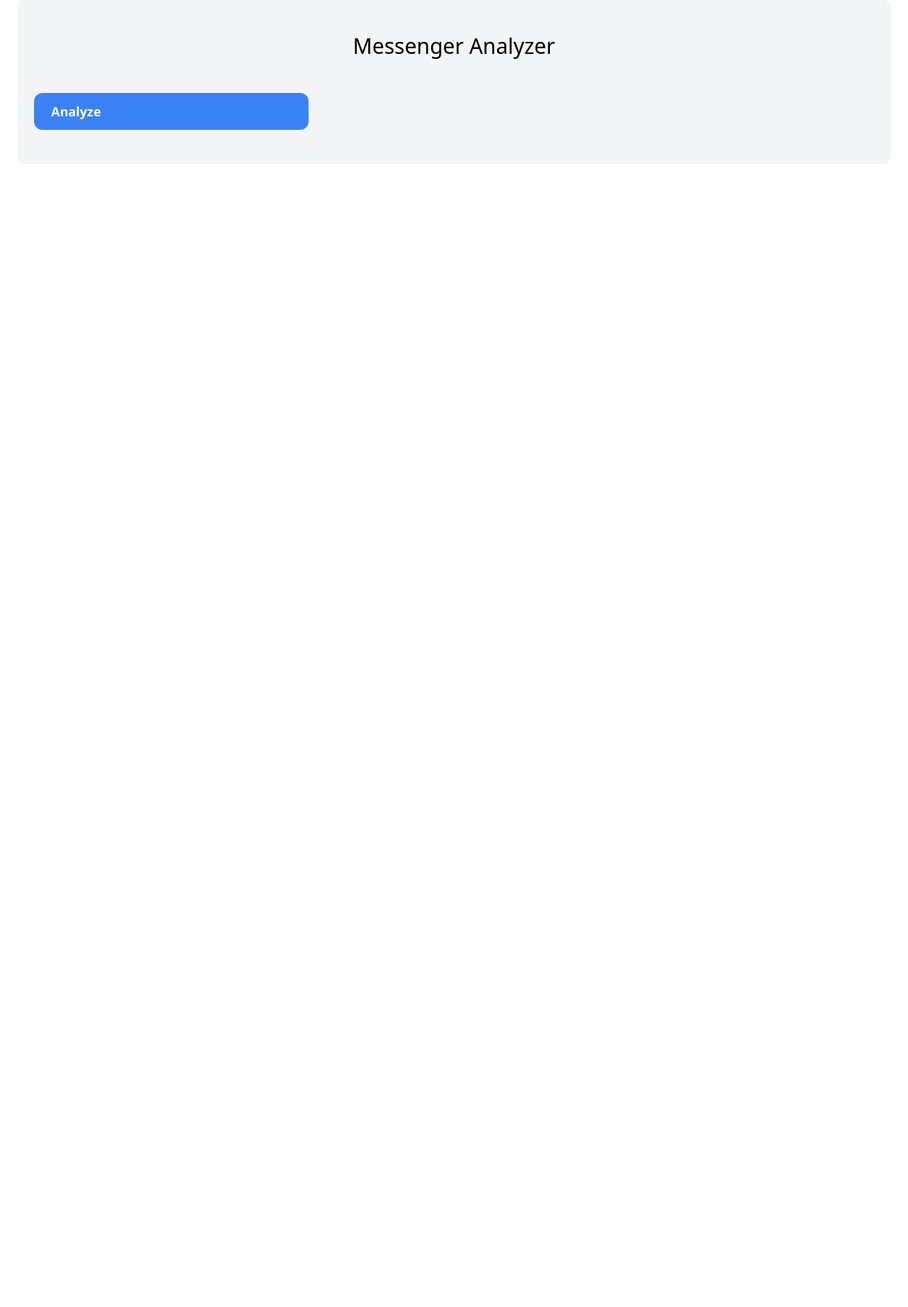
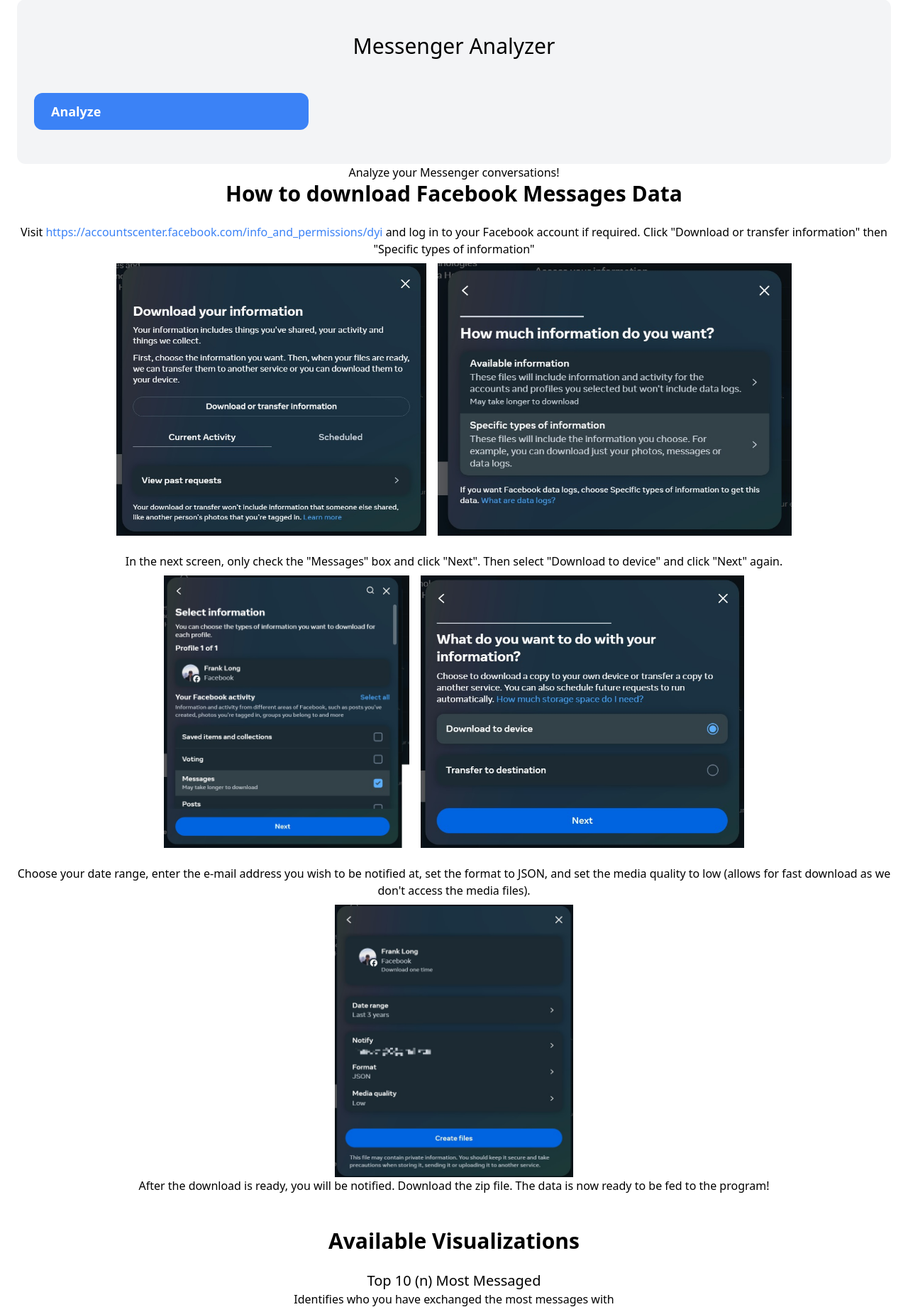
Before and after one commit to frankclong/Messenger-Analyzer, a Django app: page / in a window 1280 px wide. Shown: the part 126-1968 px from the top of the page at 71% size. Before the commit the page ends 309 px from the top, so only its background shows below. Run offline with Django 4.2, Linux system fonts and the light colour scheme; some libraries are stand-ins or nearby versions.

Commit message:
Update how-to and info

```diff
--- a/core/templates/core/index.html
+++ b/core/templates/core/index.html
@@ -11,5 +11,5 @@
         </div>
     </div>
 
-    {% comment %} {% include "core/info.html" %} {% endcomment %}
+    {% include "core/info.html" %}
 {% endblock %}
--- a/core/templates/core/info.html
+++ b/core/templates/core/info.html
@@ -1,97 +1,78 @@
-<h1 id="messenger-analyzer">Messenger-Analyzer</h1>
+{% load static %}
+<div class="content-center text-center items-center justify-center">
   <p>Analyze your Messenger conversations!</p>
 
-<h2 id="how-to-download-facebook-messages-data">How to download Facebook Messages Data</h2>
-<ol>
-  <li>
-    After logging in to facebook.com, click the dropdown menu in the top right corner. Select &quot;Settings &amp; Privacy&quot; --&gt; &quot;Settings&quot;
-    <br />
-  </li>
-</ol>
+  <div>
+    <h2 id="how-to-download-facebook-messages-data" class="text-3xl font-semibold">How to download Facebook Messages Data</h2>
+    <div class="mt-6">
       <p>
-  <img src="./img/dlfb1.JPG" alt="alt text" />
-  <img src="./img/dlfb2.JPG" alt="alt text" />
+        Visit <a href="https://accountscenter.facebook.com/info_and_permissions/dyi" target="_blank" class="text-blue-500">https://accountscenter.facebook.com/info_and_permissions/dyi</a> and log in to your Facebook account if required. Click "Download or transfer information" then "Specific types of information"
       </p>
-<ol>
-  <li>
-    On the left panel, select &quot;Your Facebook Information&quot;. Then click on &quot;View&quot; by &quot;Download Your Information&quot;
-    <br />
-  </li>
-</ol>
+      <div class="flex justify-center items-center pt-2 space-x-4">
+        <img src="{% static 'img/dlfb1.JPG' %}" alt="alt text" class="h-96" />
+        <img src="{% static 'img/dlfb2.JPG' %}" alt="alt text" class="h-96" />
+      </div>
+    </div>
+    <div class="mt-6">
       <p>
-  <img src="./img/dlfb3.JPG" alt="alt text" />
-  <img src="./img/dlfb4.JPG" alt="alt text" />
+        In the next screen, only check the "Messages" box and click "Next". Then select "Download to device" and click "Next" again.
       </p>
-<ol>
-  <li>
-    Choose your date range, set the media quality to low (allows for fast download as we don&#39;t access the media files), and set the format to JSON. In the selection menu beneath, &quot;Deselect All&quot; then check off &quot;Messages&quot;
-    <br />
-  </li>
-</ol>
+      <div class="flex justify-center items-center pt-2 space-x-4">
+        <img src="{% static 'img/dlfb3.JPG' %}" alt="alt text" class="h-96"/>
+        <img src="{% static 'img/dlfb4.JPG' %}" alt="alt text" class="h-96"/>
+      </div>
+    </div>
+    <div class="mt-6">
       <p>
-  <img src="./img/dlfb5.JPG" alt="alt text" />
+        Choose your date range, enter the e-mail address you wish to be notified at, set the format to JSON, and set the media quality to low (allows for fast download as we don&#39;t access the media files).
       </p>
-<ol>
-  <li>After the download is ready, you will be notified. Download the zip file. The data is now ready to be fed to the program!</li>
-</ol>
-<h2 id="major-functions">Major functions</h2>
-<h3 id="load-">load()</h3>
-<p>Connects to local MongoDB database and creates two collections:</p>
-<ul>
-  <li>contacts - each document has a name and contact_id field</li>
-  <li>messages - collection of all messages sent and received as per the provided JSON files. Additional fields for conversation identification and dates are added</li>
-</ul>
-<h3 id="update-">update()</h3>
-<p>Connects to local MongoDB and adds data to the existing collections. This is almost identical to load(). Kept separate for now in case of future changes.</p>
-<h3 id="cleanup-">cleanup()</h3>
-<p>Connects to local MongoDB and looks through the messages collection for documents that have the same &quot;timestamp&quot;, &quot;sender_name&quot;, and &quot;content&quot;. Keeps the first document and removes subsequent ones.</p>
-<h3 id="getlastmessage-">getLastMessage()</h3>
+      <div class="flex justify-center items-center pt-2">
+        <img src="{% static 'img/dlfb5.JPG' %}" alt="alt text" class="h-96"/>
+      </div>
       <p>
-  Returns the date of the last message in the database. This allows you to know which date to start at when downloading data again to update the database. Note that since Facebook does not allow you to specify the hour, it is recommended to start on the next day. Unfortunately, you will miss any messages sent the previous day after the last download. Due to addition of the <code>cleanup()</code> function, you can now start retrieving on the day returned by this function, but cleanup time may be long.
+        After the download is ready, you will be notified. Download the zip file. The data is now ready to be fed to the program!
       </p>
-<h3 id="getname-">getName()</h3>
-<p>Determines the name of the owner of the inbox by assuming that name is the one with the highest total messages sent count.</p>
-<h3 id="main-">main()</h3>
-<p>Launches the tkinter GUI to allow the user to select various visualizations built using Matplotlib, Pandas, and Seaborn with data queried from MongoDB.</p>
-<h2 id="available-visualizations">Available Visualizations</h2>
-<p>Note that date filters will be added soon.</p>
-<h3 id="top-10-n-most-messaged">Top 10 (n) Most Messaged</h3>
+    </div>
+  </div>
+
+
+  <div class="mt-12">
+    <h2 id="available-visualizations" class="text-3xl font-semibold">Available Visualizations</h2>
+    <h3 id="top-10-n-most-messaged" class="mt-6 text-xl">Top 10 (n) Most Messaged</h3>
     <p>
-  Identifies who you have exchanged the most messages with ever! WARNING: Results may surprise you
-  <br />
+      Identifies who you have exchanged the most messages with
     </p>
-<p>
-  <img src="./img/topn.png" alt="alt text" />
-</p>
-<h3 id="messages-over-time-sent-and-received-">Messages over time (sent and received)</h3>
+    <div class="flex justify-center items-center pt-2 space-x-4">
+      <img src="{% static 'img/topn.png' %}" alt="alt text" />
+    </div>
+    <h3 id="messages-over-time-sent-and-received-" class="mt-6 text-xl">Messages over time (sent and received)</h3>
     <p>
       Shows activity over time. May be able to identify cyclical patterns or trends. Can also see the effect of certain events on your messaging habits (e.g. Do I talk to more people during a global pandemic?)
-  <br />
     </p>
-<p>
-  <img src="./img/msg_v_time.PNG" alt="alt text" />
-</p>
-<h3 id="messages-over-time-with-a-specific-contact-sent-and-received-">Messages over time with a specific contact (sent and received)</h3>
+    <div class="flex justify-center items-center pt-2 space-x-4">
+      <img src="{% static 'img/msg_v_time.PNG' %}" alt="alt text" />
+    </div>
+    <h3 id="messages-over-time-with-a-specific-contact-sent-and-received-" class="mt-6 text-xl">Messages over time with a specific contact (sent and received)</h3>
     <p>
       Similar to above.
-  <br />
     </p>
-<p>
-  <img src="./img/msg_v_time_contact.png" alt="alt text" />
-</p>
-<h3 id="hourly-distribution-of-sent-messages">Hourly Distribution of sent messages</h3>
+    <div class="flex justify-center items-center pt-2 space-x-4">
+      <img src="{% static 'img/msg_v_time_contact.png' %}" alt="alt text" />
+    </div>
+    <h3 id="hourly-distribution-of-sent-messages" class="mt-6 text-xl">Hourly Distribution of sent messages</h3>
     <p>
       Provides information on when you are most likely to reply. Can be used to identify unhealthy patterns or habits.
-  <br />
     </p>
-<p>
-  <img src="./img/msg_dist.JPG" alt="alt text" />
-</p>
-<h3 id="word-spectrum">Word spectrum</h3>
+    <div class="flex justify-center items-center pt-2 space-x-4">
+      <img src="{% static 'img/msg_dist.JPG' %}" alt="alt text" />
+    </div>
+    <h3 id="word-spectrum" class="mt-6 text-xl">Word spectrum</h3>
     <p>
       For a specific contact, identify which words you are more likely to type opposed to your contact.
-  <br />
     </p>
-<p>
-  <img src="./img/wordspectrum.PNG" alt="alt text" />
-</p>
+    <div class="flex justify-center items-center pt-2 space-x-4">
+      <img src="{% static 'img/wordspectrum.PNG' %}" alt="alt text" />
+    </div>
+  </div>
+
+</div>
```
Also changed, not shown: static/img/dlfb1.JPG, static/img/dlfb2.JPG, static/img/dlfb3.JPG, static/img/dlfb4.JPG, static/img/dlfb5.JPG. Lines whose indentation alone changed are shown as unchanged.
